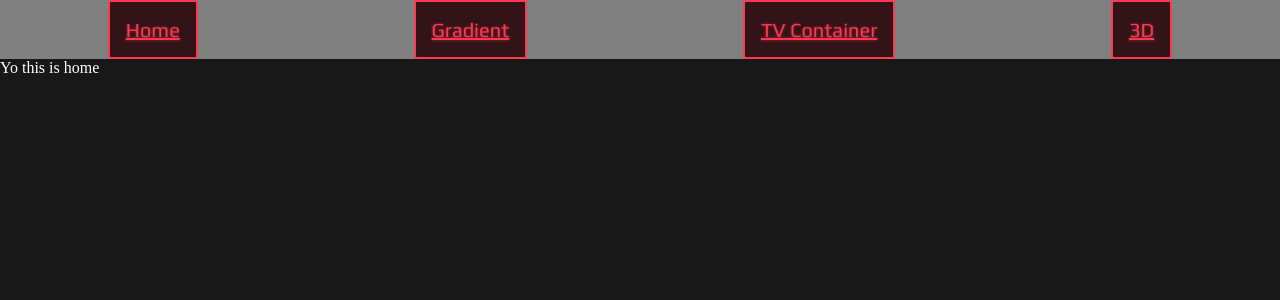
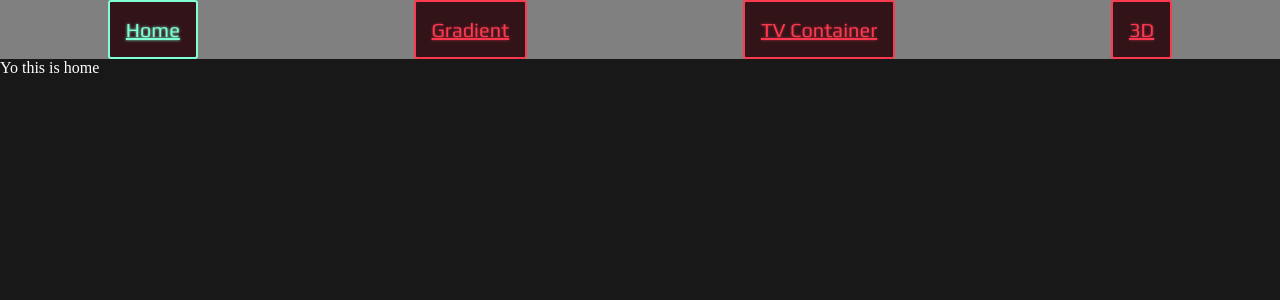
Before and after one commit to xpectro93/b_test, a React (Create React App) app in the folder frontend/: page / in a window 1280 px wide. Shown: the top 300 px of the page. Built offline with nearby package versions, Linux system fonts and the light colour scheme.

Commit message:
update active css

```diff
--- a/frontend/src/App.js
+++ b/frontend/src/App.js
@@ -11,18 +11,18 @@ function App() {
       <NavLink to="/" activeClassName="selected">
           Home
       </NavLink>
-        <NavLink to='gradient'>
+        <NavLink to='gradient' activeClassName="selected">
           Gradient
         </NavLink>
-        <NavLink to="tv-container">
+        <NavLink to="tv-container" activeClassName="selected">
           TV Container
         </NavLink>
-        <NavLink to="3d">
+        <NavLink to="3d" activeClassName="selected">
           3D
         </NavLink>
       </nav>
         <Switch>
-        <Route path="/gradient">
+        <Route path="/gradient" activeClassName="selected">
           <GradientText/>
         </Route>
 
--- a/frontend/src/index.css
+++ b/frontend/src/index.css
@@ -24,3 +24,9 @@ img {
   max-width: 100%;
   height: auto;
 }
+
+.selected {
+  color:aquamarine;
+  border: solid aquamarine 2px;
+  text-shadow: 0px 0px 3px aquamarine;
+}
```
Also changed, not shown: 1 other file (tests, documents, lock files or other folders).
